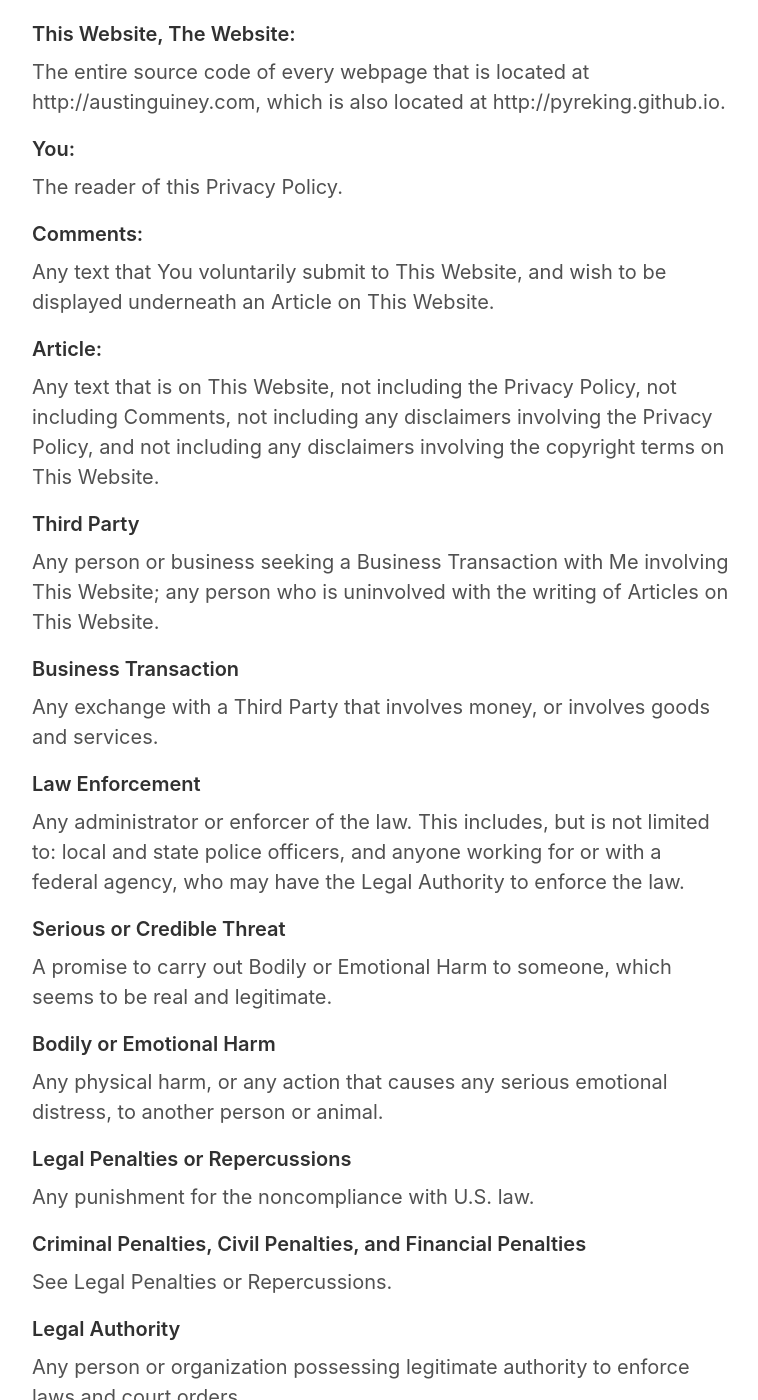
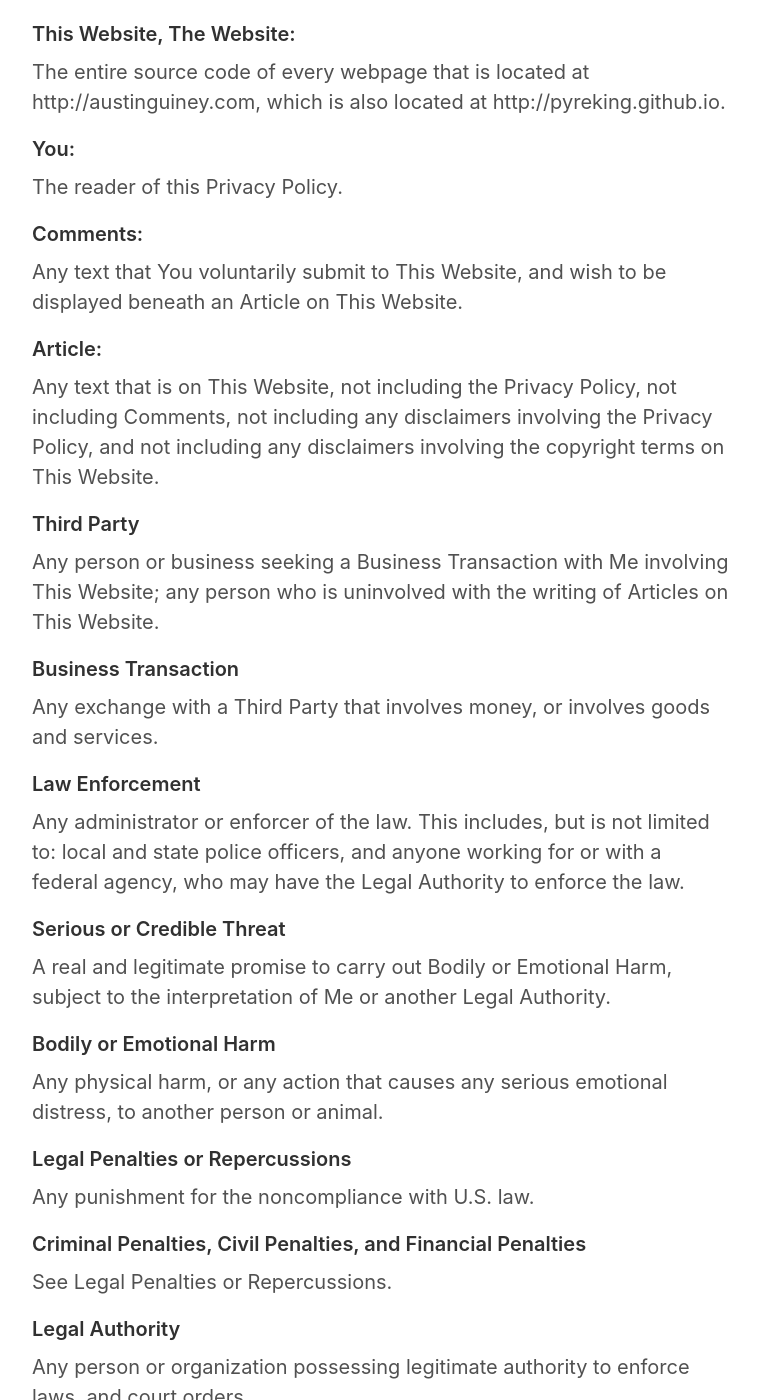
Before and after one commit to pyreking/pyreking.github.io, a Jekyll site: the page built from privacy.html, in a window 1280 px wide and 1400 px high, scrolled down 1296 px. Shown: the whole window, without its empty margins (258-1016 px from the left). Built offline with Jekyll 4.4.1, drawn with Linux system fonts in a browser that asks for light colours; nearby versions of some CDN libraries; some of the changed text lies outside the part shown.

Commit message:
Updated the Privacy Policy.

```diff
--- a/privacy.html
+++ b/privacy.html
@@ -4,7 +4,7 @@
 permalink: /privacy/
 ---
 <h1 class="page-title">Privacy Policy</h1>
-<h2 class="privacy">Last Updated: October 2nd, 2017.</h2>
+<h2 class="privacy">Last Updated: October 11nd, 2017.</h2>
 
 <p>I do not place any advertisements or trackers on This Website.
 
@@ -25,8 +25,7 @@
 <h3>Definitions</h3>
 
 <h4>Privacy Policy:</h4>
-<p>The document at <a class="normal" href="http://austinguiney.com/privacy">http://austinguiney.com/privacy</a>, and at
-<a class="normal" href="http://pyreking.github.io/privacy">http://pyreking.github.io/privacy</a>.</p>
+<p>The document at <a class="normal" href="http://austinguiney.com/privacy">http://austinguiney.com/privacy</a>, which is also located at <a class="normal" href="http://pyreking.github.io/privacy">http://pyreking.github.io/privacy</a>.</p>
 
 <h4>I, My, Me:</h4>
 The Website owner, Austin Guiney, from Boston, Massachusetts.
@@ -38,7 +37,7 @@
 <p>The reader of this Privacy Policy.</p>
 
 <h4>Comments:</h4>
-<p>Any text that You voluntarily submit to This Website, and wish to be displayed underneath an Article on This Website.</p>
+<p>Any text that You voluntarily submit to This Website, and wish to be displayed beneath an Article on This Website.</p>
 
 <h4>Article:</h4>
 <p>Any text that is on This Website, not including the Privacy Policy, not including Comments, not including any disclaimers involving the Privacy Policy, and not including any disclaimers involving the copyright terms on This Website.</p>
@@ -53,7 +52,7 @@
 <p>Any administrator or enforcer of the law. This includes, but is not limited to: local and state police officers, and anyone working for or with a federal agency, who may have the Legal Authority to enforce the law.
 
 <h4>Serious or Credible Threat</h4>
-<p>A promise to carry out Bodily or Emotional Harm to someone, which seems to be real and legitimate.</p>
+<p>A real and legitimate promise to carry out Bodily or Emotional Harm, subject to the interpretation of Me or another Legal Authority.</p>
 
 <h4>Bodily or Emotional Harm</h4>
 <p>Any physical harm, or any action that causes any serious emotional distress, to another person or animal.</p>
@@ -65,4 +64,4 @@
 <p>See Legal Penalties or Repercussions.</p>
 
 <h4>Legal Authority</h4>
-<p>Any person or organization possessing legitimate authority to enforce laws and court orders.
+<p>Any person or organization possessing legitimate authority to enforce laws, and court orders.
```
